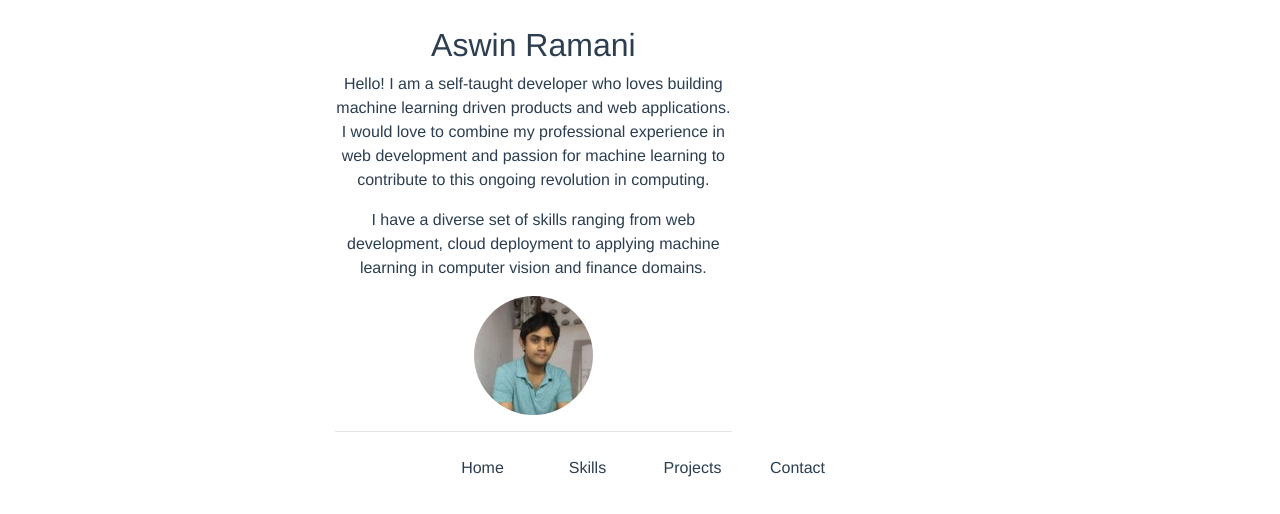
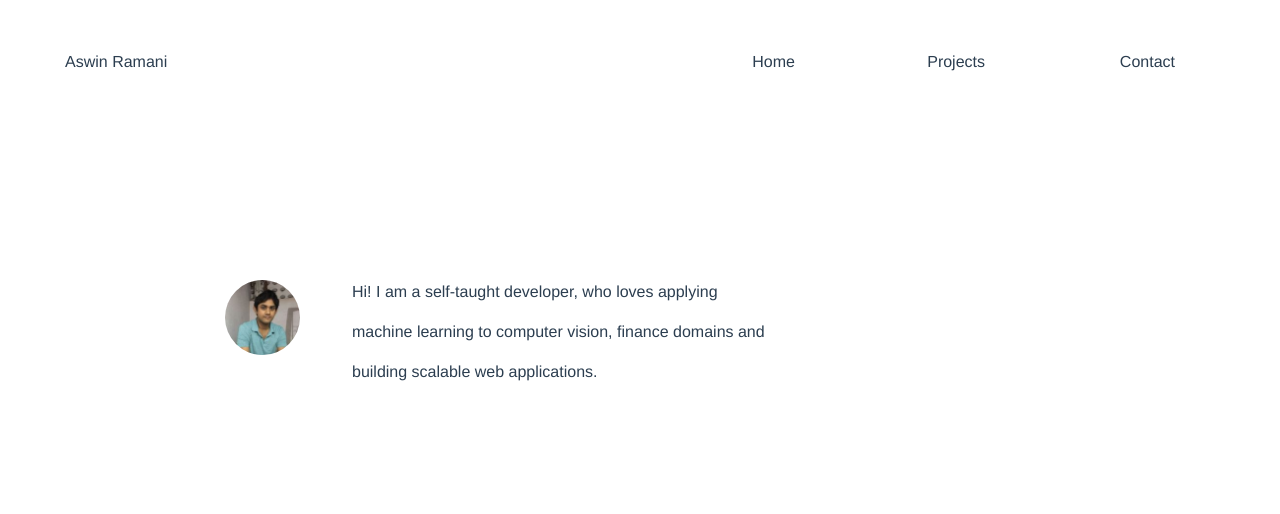
Before and after one commit to aswinramani/portfolio, a Vue app: page /#/ in a window 1280 px wide. Shown: the top 514 px of the page. Built offline with nearby package versions, Linux system fonts and the light colour scheme.

Commit message:
make changes to navbar and content

```diff
--- a/src/App.vue
+++ b/src/App.vue
@@ -1,9 +1,11 @@
 <template>
-  <div id="app">
-    <router-view></router-view>
-    <div class="pws-navbar">
+  <div id="app" class="container">
+    <!-- <div class="pws-navbar"> -->
       <navbar></navbar>
-    </div>
+    <!-- </div> -->
+    <!-- <div class="pws-content"> -->
+      <router-view></router-view>
+    <!-- </div> -->
   </div>
 </template>
 <script>
@@ -23,9 +25,9 @@ export default {
   -moz-osx-font-smoothing: grayscale;
   text-align: center;
   color: #2c3e50;
-  margin-top: 2%;
+  margin: 50px;
 }
 .pws-navbar {
-  margin: 10px
+  margin: 1%
 }
 </style>
--- a/src/components/About.vue
+++ b/src/components/About.vue
@@ -1,49 +1,36 @@
 <template>
-  <div class="container-fluid">
-    <div class="row">
-      <!-- <div class="col-4"></div> -->
-      <div class="col-4 offset-3">
-        <h2 class="text-center">Aswin Ramani</h2>
-        <p>Hello! I am a self-taught developer who loves building machine learning driven products and web applications. I would love to combine my professional experience in web development and passion for machine learning to contribute to this ongoing revolution in computing.</p>
-        <p>I have a diverse set of skills ranging from web development, cloud deployment to applying machine learning in computer vision and finance domains. </p>
-        <p><img src="../assets/pic.jpeg"/></p>
-        <p>
-          <a><font-awesome-icon :icon="github" size="lg"/></a>
-          <a><font-awesome-icon :icon="linkedin" size="lg"/></a>
-        </p>
-        <hr/>
-      </div>
-      <!-- <div class="col-4"></div> -->
+  <div class="row pws-about">
+    <div class="col-2 offset-1">
+      <img src="../assets/pic.jpeg"/>
+    </div>
+    <div class="col-9">
+      <p class="text-left">Hi! I am a self-taught developer, who loves applying </p>
+      <p class="text-left">machine learning to computer vision, finance domains and </p>
+      <p class="text-left">building scalable web applications.</p>
+      <!-- <p class="text-left">driven products and web applications.</p> -->
     </div>
   </div>
 </template>
 
 <script>
-import FontAwesomeIcon from '@fortawesome/vue-fontawesome'
-import {faGithub, faLinkedin} from '@fortawesome/fontawesome-free-brands'
 export default {
   name: 'About',
-  data () {
-    return {
-      msg: 'Welcome to My Personal Site'
-    }
-  },
-  computed: {
-    github () {
-      return faGithub
-    },
-    linkedin (){
-      return faLinkedin
-    }
-  },
-  components: {
-    FontAwesomeIcon
-  }
+  // data() {
+  //   return {
+  //     margin
+  //   }
+  // }
 }
 </script>
 
 <!-- Add "scoped" attribute to limit CSS to this component only -->
 <style scoped>
+.pws-about {
+  position: absolute;
+  top: 35%;
+  min-width: 70%;
+  left: 10%;
+}
 h1, h2 {
   font-weight: normal;
 }
@@ -59,7 +46,8 @@ a {
   color: #42b983;
 }
 img {
-  width: 30%;
   border-radius: 50%;
+  width: 50%;
+  min-width: 75px;
 }
 </style>
--- a/src/components/Navbar.vue
+++ b/src/components/Navbar.vue
@@ -1,20 +1,18 @@
 <template>
-  <div class="container-fluid">
-    <div class="row">
-      <div class="col-1 offset-4 float-right">
-        <h6>Home</h6>
+    <div class="row pws-nav">
+      <div class="col-5">
+        <p class="text-left">Aswin Ramani</p>
       </div>
-      <div class="col-1 float-left">
-        <h6>Skills</h6>
+      <div class="col-1 offset-2">
+        <p class="text-right">Home</p>
       </div>
-      <div class="col-1 float-left">
-        <h6>Projects</h6>
+      <div class="col-1 offset-1">
+        <p class="text-right">Projects</p>
       </div>
-      <div class="col-1 float-left">
-        <h6>Contact</h6>
+      <div class="col-1 offset-1">
+        <p class="text-right">Contact</p>
       </div>
     </div>
-  </div>
 </template>
 <script>
 </script>
```
